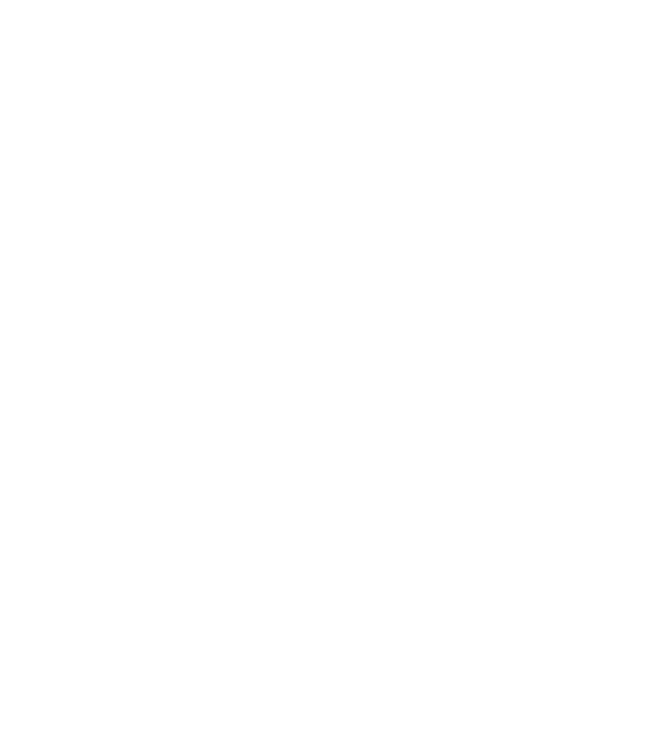
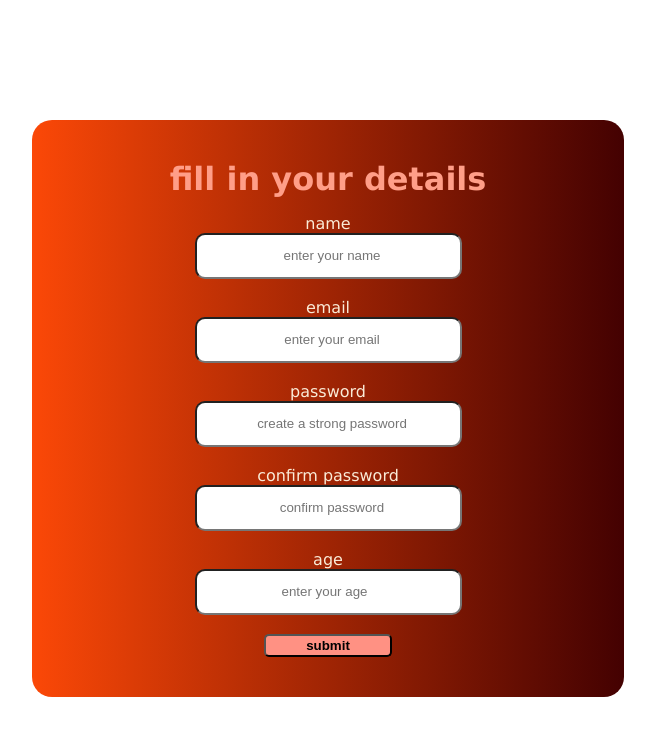
Before and after one commit to onisodumeya/Authenticaion, a plain HTML site: page Frontend/index.html in a window 1280 px wide. Shown: the whole page, without its empty margins (312-967 px from the left). Drawn offline with Linux system fonts and the light colour scheme.

Commit message:
feature: from creation and styling

```diff
--- a/Frontend/index.html
+++ b/Frontend/index.html
@@ -4,8 +4,24 @@
     <meta charset="UTF-8">
     <meta name="viewport" content="width=device-width, initial-scale=1.0">
     <title>Authentication Project</title>
+    <link rel="stylesheet" href="style.css">
 </head>
 <body>
 
+    <form action="">
+        <legend>fill in your details</legend>
+        <label for="">name</label>
+        <input required type="text" placeholder="enter your name"><br>
+        <label for=""> email</label>
+        <input required type="email" placeholder="enter your email"><br>
+        <label for="">password</label>
+        <input required type="password" placeholder="create a strong password"><br>
+        <label for="">confirm password</label>
+        <input required type="password" placeholder="confirm password"><br>
+        <label for="">age</label>
+        <input required type="number" placeholder="enter your age"><br>
+        <button type="submit">submit</button>
+    </form>
+
 </body>
 </html>
--- /dev/null
+++ b/Frontend/style.css
@@ -0,0 +1,52 @@
+body{
+    min-height: 100vh;
+    display: flex;
+    justify-content: center;
+    align-items: center;
+    font-family: Verdana, Geneva, Tahoma, sans-serif;
+}
+form{
+    min-height: 60vh;
+    width: 40vw;
+    background-image: linear-gradient(to right, rgb(251, 72, 7), rgb(68, 1, 1));
+    color: antiquewhite;
+    display: flex;
+    flex-direction: column;
+    justify-content: center;
+    align-items: center;
+    padding: 5vh;
+    border-radius: 20px;
+}
+legend{
+    font-weight: bold;
+    font-size: 2em;
+    margin-bottom: 2vh;
+    color: rgb(255, 158, 136);
+
+}
+
+form>input{
+    width: 20vw;
+    height: 5vh;
+    border-radius: 10px;
+    color:  rgb(68, 1, 1);
+    padding-left: 5px;
+}
+
+form>input:hover{
+    background-color: antiquewhite;
+    width: 22vw;
+}
+
+form>input::placeholder{
+    padding-left: 5px;
+    text-align: center;
+}
+
+button{
+    width: 10vw;
+    padding: 2px 5px;
+    font-weight: bold;
+    background-color: rgb(255, 145, 131);
+    border-radius: 5px;
+}
```
